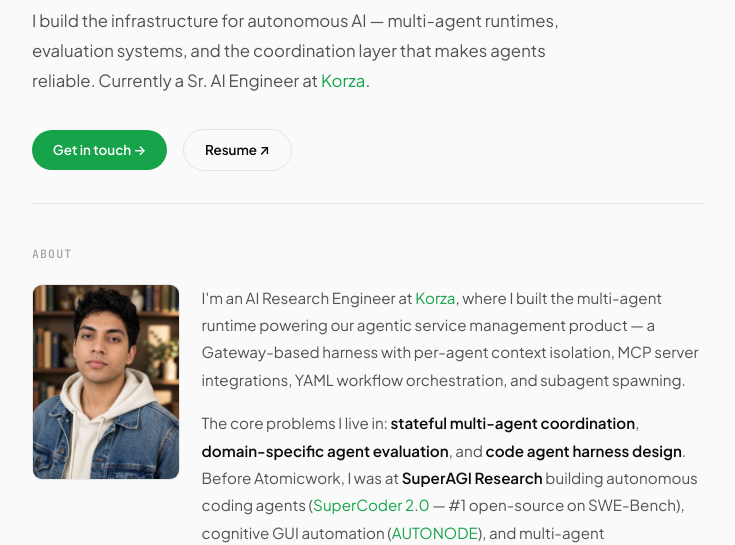
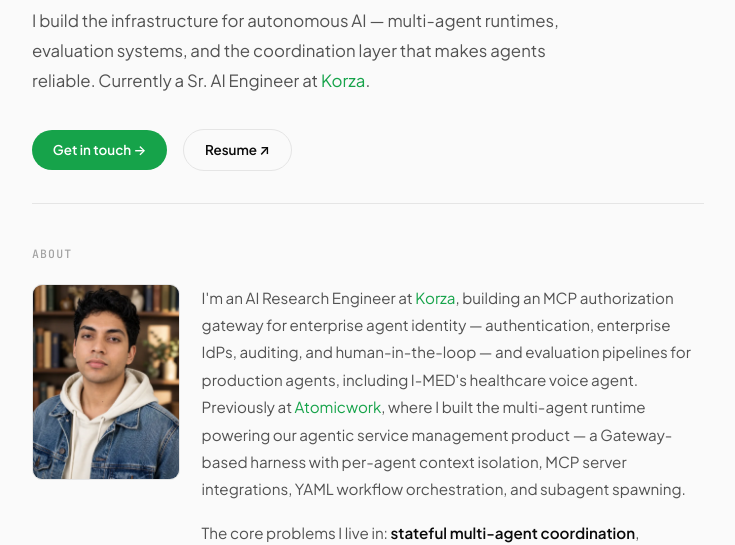
Before and after one commit to vermatushar/vermatushar.github.io, a plain HTML site: page index.html in a window 1280 px wide. Shown: the part 259-804 px from the top of the page, without its empty margins (272-1007 px from the left). Drawn offline with nearby package versions, Linux system fonts and the light colour scheme.

Commit message:
Rewrite the About opener so Korza and Atomicwork read in order.
Korza is the current gateway and eval work. Atomicwork stays as the previous role, and the SuperAGI paragraph is unchanged.

Co-authored-by: Tushar Verma <vermatushar@users.noreply.github.com>

```diff
--- a/index.html
+++ b/index.html
@@ -80,7 +80,7 @@
             <img class="about-photo" src="images/tushar.jpg" width="600" height="796" alt="Portrait of Tushar Verma, wearing a denim jacket and cream hoodie, in front of bookshelves">
           </picture>
           <div class="section-body">
-            <p>I'm an AI Research Engineer at <a href="https://www.korza.com" target="_blank" rel="noopener">Korza</a>, where I built the multi-agent runtime powering our agentic service management product — a Gateway-based harness with per-agent context isolation, MCP server integrations, YAML workflow orchestration, and subagent spawning.</p>
+            <p>I'm an AI Research Engineer at <a href="https://www.korza.com" target="_blank" rel="noopener">Korza</a>, building an MCP authorization gateway for enterprise agent identity — authentication, enterprise IdPs, auditing, and human-in-the-loop — and evaluation pipelines for production agents, including I-MED's healthcare voice agent. Previously at <a href="https://www.atomicwork.com" target="_blank" rel="noopener">Atomicwork</a>, where I built the multi-agent runtime powering our agentic service management product — a Gateway-based harness with per-agent context isolation, MCP server integrations, YAML workflow orchestration, and subagent spawning.</p>
             <p>The core problems I live in: <strong>stateful multi-agent coordination</strong>, <strong>domain-specific agent evaluation</strong>, and <strong>code agent harness design</strong>. Before Atomicwork, I was at <strong>SuperAGI Research</strong> building autonomous coding agents (<a href="https://github.com/TransformerOptimus/SuperCoder" target="_blank" rel="noopener">SuperCoder 2.0</a> — #1 open-source on SWE-Bench), cognitive GUI automation (<a href="https://github.com/TransformerOptimus/AutoNode" target="_blank" rel="noopener">AUTONODE</a>), and multi-agent orchestration frameworks.</p>
             <p>I studied ECE at <strong>Netaji Subhas University of Technology</strong> (Delhi), graduating with dual minors in ML and Signal Processing, ranked 3rd in my department. I've also done research stints at <strong>ISRO</strong> and <strong>NTNU Norway</strong>.</p>
             <p>Outside of work, I write — poetry, prose, and the occasional piece on things that aren't code.</p>
```
